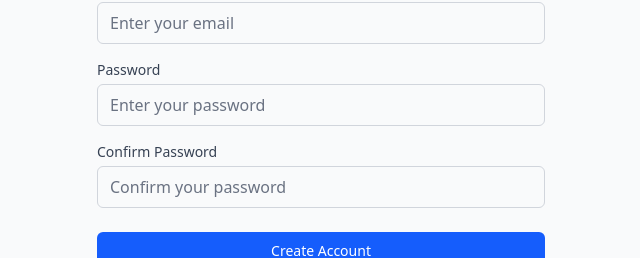
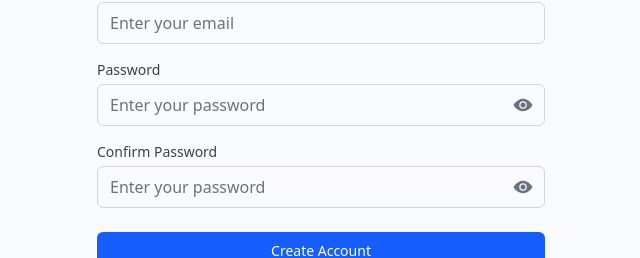
Before and after one commit to asterisktotle/GameMify, a React (Vite) app in the folder SimpleBlog/: page /signup in a window 1280 px wide. Shown: the part 353-611 px from the top of the page, without its empty margins (319-959 px from the left). Built offline with nearby package versions, Linux system fonts and the light colour scheme.

Commit message:
ui_signin_signup_auth_errorMessage

```diff
--- a/SimpleBlog/src/pages/CreateBlog.tsx
+++ b/SimpleBlog/src/pages/CreateBlog.tsx
@@ -1,6 +1,7 @@
 'use client';
 import React, { useState } from 'react';
 import { supabase } from '../supabase-client';
+import { useNavigate } from 'react-router-dom';
 
 interface BlogFormData {
 	title: string;
@@ -17,6 +18,7 @@ const CreateBlog = () => {
 		published: false,
 	});
 	const [isLoading, setIsLoading] = useState(false);
+	const navigate = useNavigate();
 
 	const handleSubmit = async (e: React.FormEvent) => {
 		e.preventDefault();
@@ -149,8 +151,7 @@ const CreateBlog = () => {
 					<div className="flex justify-end space-x-3">
 						<button
 							type="button"
-							// onClick={() => navigate('/')}
-							onClick={() => console.log('Cancel button clicked')}
+							onClick={() => navigate('/')}
 							className="bg-white py-2 px-4 border border-gray-300 rounded-md shadow-sm text-sm font-medium text-gray-700 hover:bg-gray-50 focus:outline-none focus:ring-2 focus:ring-offset-2 focus:ring-blue-500"
 						>
 							Cancel
--- a/SimpleBlog/src/pages/SignInPage.tsx
+++ b/SimpleBlog/src/pages/SignInPage.tsx
@@ -3,24 +3,30 @@
 import type React from 'react';
 import { useState, useEffect } from 'react';
 import { Link, useNavigate } from 'react-router-dom';
-// import { useAppDispatch, useAppSelector } from "../hooks/redux"
-// import { loginUser, clearError } from "../store/authSlice"
+import { useAppDispatch, useAppSelector } from '../store/hookType';
+import { IoEye, IoEyeOff } from 'react-icons/io5';
+
+import { clearError, signIn } from '../store/authSlice';
 
 const SignInPage: React.FC = () => {
-	//   const dispatch = useAppDispatch()
-	// const navigate = useNavigate();
-	//   const { isLoading, error, isAuthenticated } = useAppSelector((state) => state.auth)
+	const dispatch = useAppDispatch();
+	const navigate = useNavigate();
 
-	//TODO
-	// Authentication, isLoading
-	// REMOVE THIS FOR REFACTORING
-	const [isLoading, setIsLoading] = useState(false);
+	const { error, session, user, isLoading, isAuthenticated } = useAppSelector(
+		(state) => state.auth
+	);
 
 	const [formData, setFormData] = useState({
 		email: '',
 		password: '',
 	});
+	const [showPassword, setShowPassword] = useState(false);
 
+	useEffect(() => {
+		return () => {
+			dispatch(clearError());
+		};
+	}, [dispatch]);
 	//   useEffect(() => {
 	//     if (isAuthenticated) {
 	//       navigate("/")
@@ -40,10 +46,17 @@ const SignInPage: React.FC = () => {
 		});
 	};
 
-	const handleSubmit = (e: React.FormEvent) => {
+	const handleSubmit = async (e: React.FormEvent) => {
 		e.preventDefault();
-		console.log('clicked handle submit:', e.target);
-		// dispatch(loginUser(formData))
+
+		const signInAction = await dispatch(signIn(formData));
+
+		if (signIn.fulfilled.match(signInAction)) {
+			navigate('/');
+		} else {
+			window.Error('Cannot signin');
+			console.log('Cannot sign in');
+		}
 	};
 
 	return (
@@ -55,11 +68,11 @@ const SignInPage: React.FC = () => {
 					</h2>
 				</div>
 				<form className="mt-8 space-y-6" onSubmit={handleSubmit}>
-					{/* {error && (
+					{error && (
 						<div className="bg-red-100 border border-red-400 text-red-700 px-4 py-3 rounded">
 							{error}
 						</div>
-					)} */}
+					)}
 					<div className="space-y-4">
 						<div>
 							<label
@@ -86,16 +99,25 @@ const SignInPage: React.FC = () => {
 							>
 								Password
 							</label>
+							<div className="relative flex items-center">
 								<input
 									id="password"
 									name="password"
-								type="password"
+									type={showPassword ? 'text' : 'password'}
 									required
 									value={formData.password}
 									onChange={handleChange}
-								className="mt-1 appearance-none relative block w-full px-3 py-2 border border-gray-300 placeholder-gray-500 text-gray-900 rounded-md focus:outline-none focus:ring-blue-500 focus:border-blue-500"
 									placeholder="Enter your password"
+									className="mt-1 block w-full px-3 py-2 pr-10 border border-gray-300 placeholder-gray-500 text-gray-900 rounded-md focus:outline-none focus:ring-blue-500 focus:border-blue-500"
 								/>
+								<button
+									type="button"
+									onClick={() => setShowPassword((prev) => !prev)}
+									className="absolute bottom-2 top-3 right-3 text-gray-500 hover:text-gray-700 focus:outline-none"
+								>
+									{showPassword ? <IoEyeOff size={20} /> : <IoEye size={20} />}
+								</button>
+							</div>
 						</div>
 					</div>
 
@@ -111,7 +133,7 @@ const SignInPage: React.FC = () => {
 
 					<div className="text-center">
 						<span className="text-sm text-gray-600">
-							Don't have an account? {/* MAKE THIS A LINK */}
+							Don't have an account?
 							<Link
 								to="/signup"
 								className="font-medium text-blue-600 hover:text-blue-500"
--- a/SimpleBlog/src/pages/SignUpPage.tsx
+++ b/SimpleBlog/src/pages/SignUpPage.tsx
@@ -4,8 +4,8 @@ import type React from 'react';
 import { useState, useEffect } from 'react';
 import { Link, useNavigate } from 'react-router-dom';
 import { useAppDispatch, useAppSelector } from '../store/hookType';
-import { clearError, signIn, signUp } from '../store/authSlice';
-import { useDispatch } from 'react-redux';
+import { clearError, signUp } from '../store/authSlice';
+import { IoEye, IoEyeOff } from 'react-icons/io5';
 // import { registerUser, clearError } from "../store/authSlice"
 
 const SignUpPage: React.FC = () => {
@@ -22,6 +22,9 @@ const SignUpPage: React.FC = () => {
 		password: '',
 		confirmPassword: '',
 	});
+
+	const [showPassword, setShowPassword] = useState(false);
+	const [showConfirmPassword, setShowConfirmPassword] = useState(false);
 
 	//TODO: CHECK THE VERIFICATION FOR USER
 	useEffect(() => {
@@ -113,16 +116,25 @@ const SignUpPage: React.FC = () => {
 							>
 								Password
 							</label>
+							<div className="relative flex items-center">
 								<input
 									id="password"
 									name="password"
-								type="password"
+									type={showPassword ? 'text' : 'password'}
 									required
 									value={formData.password}
 									onChange={handleChange}
-								className="mt-1 appearance-none relative block w-full px-3 py-2 border border-gray-300 placeholder-gray-500 text-gray-900 rounded-md focus:outline-none focus:ring-blue-500 focus:border-blue-500"
 									placeholder="Enter your password"
+									className="mt-1 block w-full px-3 py-2 pr-10 border border-gray-300 placeholder-gray-500 text-gray-900 rounded-md focus:outline-none focus:ring-blue-500 focus:border-blue-500"
 								/>
+								<button
+									type="button"
+									onClick={() => setShowPassword((prev) => !prev)}
+									className="absolute bottom-2 top-3 right-3 text-gray-500 hover:text-gray-700 focus:outline-none"
+								>
+									{showPassword ? <IoEyeOff size={20} /> : <IoEye size={20} />}
+								</button>
+							</div>
 						</div>
 						<div>
 							<label
@@ -131,16 +143,29 @@ const SignUpPage: React.FC = () => {
 							>
 								Confirm Password
 							</label>
+							<div className="relative flex items-center">
 								<input
 									id="confirmPassword"
 									name="confirmPassword"
-								type="password"
+									type={showConfirmPassword ? 'text' : 'password'}
 									required
 									value={formData.confirmPassword}
 									onChange={handleChange}
-								className="mt-1 appearance-none relative block w-full px-3 py-2 border border-gray-300 placeholder-gray-500 text-gray-900 rounded-md focus:outline-none focus:ring-blue-500 focus:border-blue-500"
-								placeholder="Confirm your password"
+									placeholder="Enter your password"
+									className="mt-1 block w-full px-3 py-2 pr-10 border border-gray-300 placeholder-gray-500 text-gray-900 rounded-md focus:outline-none focus:ring-blue-500 focus:border-blue-500"
 								/>
+								<button
+									type="button"
+									onClick={() => setShowConfirmPassword((prev) => !prev)}
+									className="absolute bottom-2 top-3 right-3 text-gray-500 hover:text-gray-700 focus:outline-none"
+								>
+									{showConfirmPassword ? (
+										<IoEyeOff size={20} />
+									) : (
+										<IoEye size={20} />
+									)}
+								</button>
+							</div>
 						</div>
 					</div>
 
--- a/SimpleBlog/src/store/authSlice.ts
+++ b/SimpleBlog/src/store/authSlice.ts
@@ -28,6 +28,15 @@ export const signUp = createAsyncThunk(
 					},
 				},
 			});
+
+			if (
+				error?.message ===
+				'Password should contain at least one character of each: abcdefghijklmnopqrstuvwxyz, ABCDEFGHIJKLMNOPQRSTUVWXYZ, 0123456789, !@#$%^&*()_+-=[]{};\':"|<>?,./`~.'
+			) {
+				return rejectWithValue(
+					'Use symbols, and at least one uppercase, lowercase letter and number'
+				);
+			}
 
 			if (error) {
 				return rejectWithValue(error.message);
```
Lines whose indentation alone changed are shown as unchanged.
